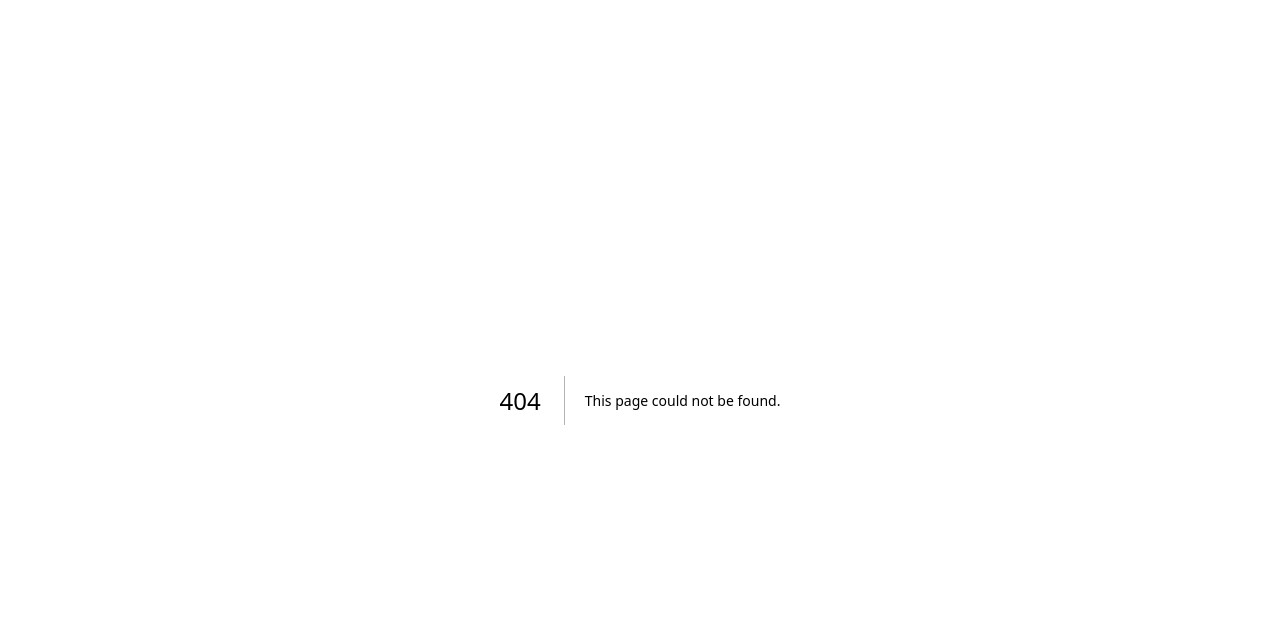
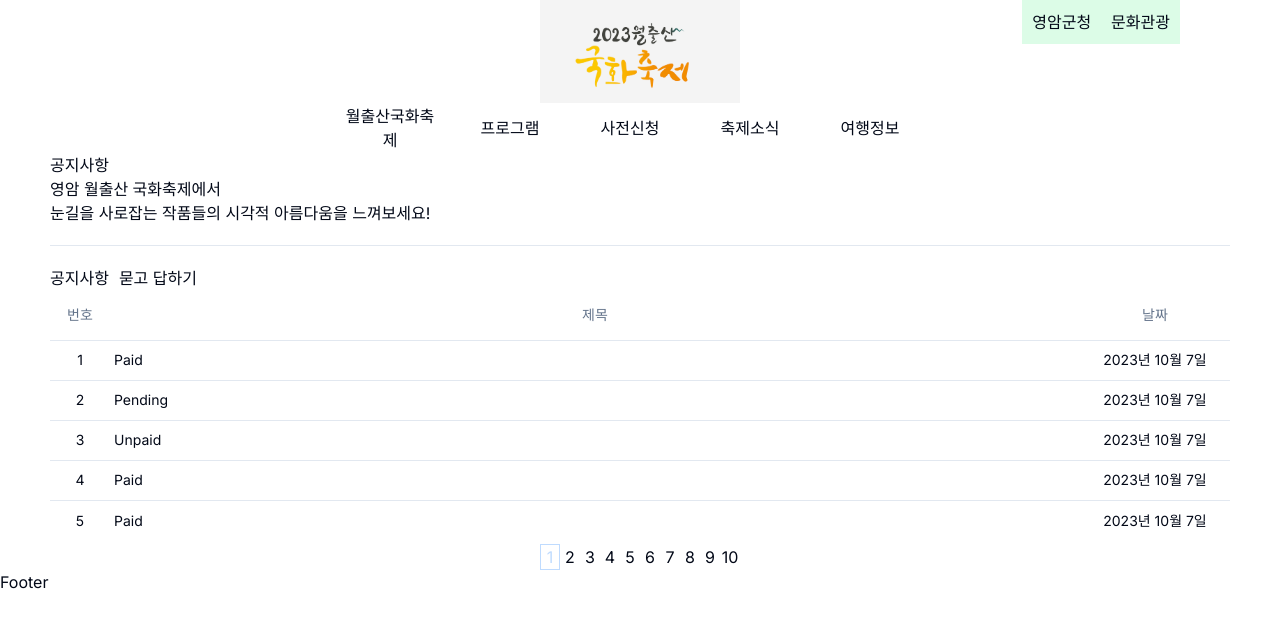
Before and after one commit to guesung/Yakukhwa, a Next.js app: page /festival-news/announcement/1 in a window 1280 px wide. Before the commit this address had no page. Shown: the top 626 px of the page. Built offline with nearby package versions, Linux system fonts and the light colour scheme.

Commit message:
feat : 공지사항 페이지

```diff
--- /dev/null
+++ b/src/app/(pc)/festival-news/announcement/[id]/layout.tsx
@@ -0,0 +1,5 @@
+import { PropsWithChildren } from "react";
+
+export default function layout({ children }: PropsWithChildren) {
+  return <div className="px-50">{children}</div>;
+}
--- /dev/null
+++ b/src/app/(pc)/festival-news/announcement/[id]/page.tsx
@@ -0,0 +1,64 @@
+import PageList from "@/components/PageList";
+import Spacing from "@/components/Spacing";
+import {
+  Table,
+  TableBody,
+  TableCaption,
+  TableCell,
+  TableHead,
+  TableHeader,
+  TableRow,
+} from "@/components/ui/table";
+import { dummyData } from "@/constants";
+import { cn } from "@/utils";
+import Link from "next/link";
+
+const pageList = [1, 2, 3, 4, 5];
+
+interface PageProps {
+  params: {
+    id: string;
+  };
+}
+
+export default function page({ params: { id } }: PageProps) {
+  return (
+    <div>
+      <h1>공지사항</h1>
+      <h2>영암 월출산 국화축제에서</h2>
+      <h2>눈길을 사로잡는 작품들의 시각적 아름다움을 느껴보세요!</h2>
+
+      <Spacing size={20} />
+      <hr />
+      <Spacing size={20} />
+
+      <p className="flex gap-10">
+        <span>공지사항</span>
+        <span>묻고 답하기</span>
+      </p>
+
+      <Table>
+        <TableHeader className="h-50 text-center">
+          <TableRow>
+            <TableHead className="w-60">번호</TableHead>
+            <TableHead>제목</TableHead>
+            <TableHead className="w-150">날짜</TableHead>
+          </TableRow>
+        </TableHeader>
+
+        <TableBody>
+          {dummyData.ANNOUNCEMENT.map((invoice) => (
+            <TableRow key={invoice.invoice} className="h-40 text-center">
+              <TableCell>{invoice.invoice}</TableCell>
+              <TableCell className="text-left">{invoice.title}</TableCell>
+              <TableCell>{invoice.date}</TableCell>
+            </TableRow>
+          ))}
+        </TableBody>
+
+        <TableCaption></TableCaption>
+      </Table>
+      <PageList maxPage={10} currentPage={+id} />
+    </div>
+  );
+}
--- a/src/app/(pc)/festival-news/announcement/page.tsx
+++ /dev/null
@@ -1,3 +0,0 @@
-export default function page() {
-  return <div></div>;
-}
```
